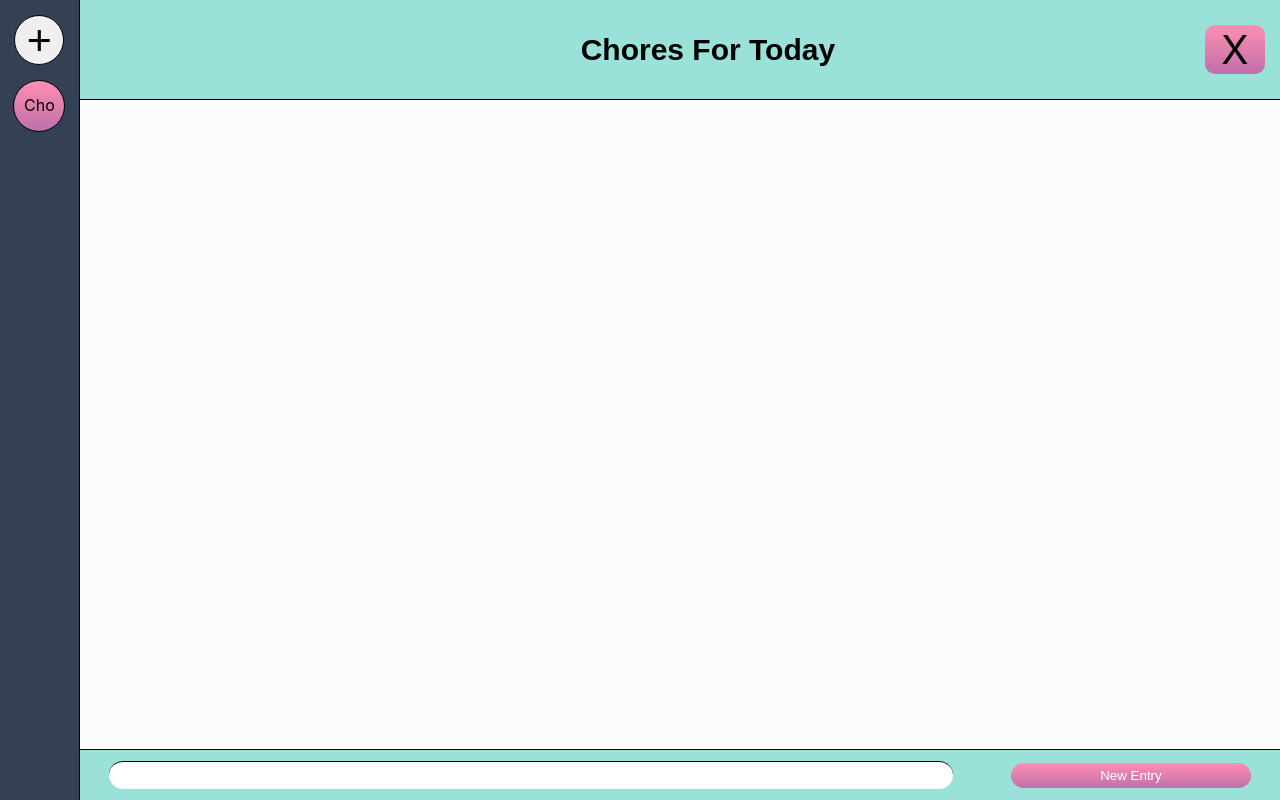
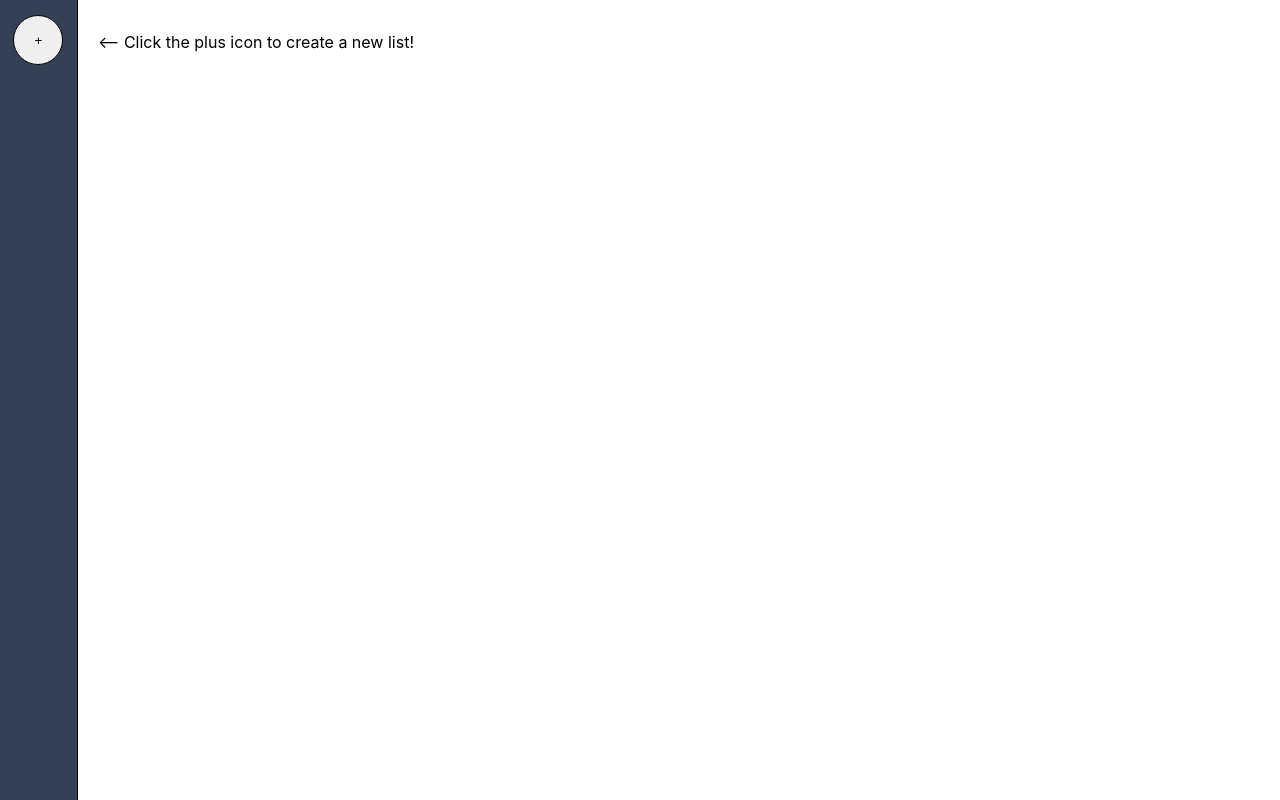
Before and after one commit to ThailanSwaity/TodoList, a React app: page / in a window 1280 px wide. Built offline with nearby package versions, Linux system fonts and the light colour scheme.

Commit message:
Added page for users without any lists

```diff
--- a/src/components/Sidebar.css
+++ b/src/components/Sidebar.css
@@ -22,12 +22,10 @@
 
 .Sidebar button {
   -webkit-appearance: none;
-  width: var(--list-icon-size);
-  height: var(--list-icon-size);
+  min-width: var(--list-icon-size);
+  min-height: var(--list-icon-size);
   border-radius: 100%;
   border: 1px solid black;
-  font-size: 43px;
-  line-height: 0.9;
   text-align: center;
 }
 
--- a/src/components/TodoList.css
+++ b/src/components/TodoList.css
@@ -129,5 +129,15 @@
 }
 
 .listDeleteButton {
+  text-align: center;
   border: none;
 }
+
+.help-container {
+  height: 100vh;
+  width: 100%;
+}
+
+.help-text {
+  margin: 32px 20px;
+}
--- a/src/components/TodoList.js
+++ b/src/components/TodoList.js
@@ -10,8 +10,8 @@ class TodoList extends React.Component {
     const currentList = JSON.parse(localStorage.getItem("currentList"));
     const newListTitleId = uuidv4();
     this.state = {
-      itemLists: (itemLists || [[]]),
-      listTitles: (listTitles || [{title: 'Chores For Today', id: newListTitleId}]),
+      itemLists: (itemLists || []),
+      listTitles: (listTitles || []),
       currentList: (currentList || 0)
     };
     this.handleItemSubmit = this.handleItemSubmit.bind(this);
@@ -134,22 +134,35 @@ class TodoList extends React.Component {
   }
 
 	render() {
-    const itemList = this.state.itemLists[this.state.currentList];
-    const lTitle = this.state.listTitles[this.state.currentList].title;
-
     // Use effect might be better for this use case, but the performance difference seems negligible
     localStorage.setItem("itemLists", JSON.stringify(this.state.itemLists));
     localStorage.setItem("listTitles", JSON.stringify(this.state.listTitles));
     localStorage.setItem("currentList", JSON.stringify(this.state.currentList));
 
-		return (
-      <div className="container">
-        <Sidebar listTitles={this.state.listTitles} currentList={this.state.currentList} onListCreate={this.handleListCreate} onListChange={this.handleListChange} />
+    var conditionalRenderItem;
+    if (this.state.itemLists.length >= 1) {
+      const itemList = this.state.itemLists[this.state.currentList];
+      const lTitle = this.state.listTitles[this.state.currentList].title;
+      conditionalRenderItem = (
         <div className="TodoList">
           <ListTitle onClick={this.handleListDelete} onChange={this.handleListTitleEdit} value={lTitle} />
           <ItemList items={itemList} onDelete={this.handleItemDelete} onClick={this.handleListClick}/>
           <SubmissionBox onSubmit={this.handleItemSubmit} />
         </div>
+      );
+    } else {
+      const text = "<-- Click the plus icon to create a new list!";
+      conditionalRenderItem = (
+        <div className="help-container">
+          <p className="help-text">{text}</p>
+        </div>
+      );
+    }
+
+		return (
+      <div className="container">
+        <Sidebar listTitles={this.state.listTitles} currentList={this.state.currentList} onListCreate={this.handleListCreate} onListChange={this.handleListChange} />
+        {conditionalRenderItem}
       </div>
 		);
 	}
```
